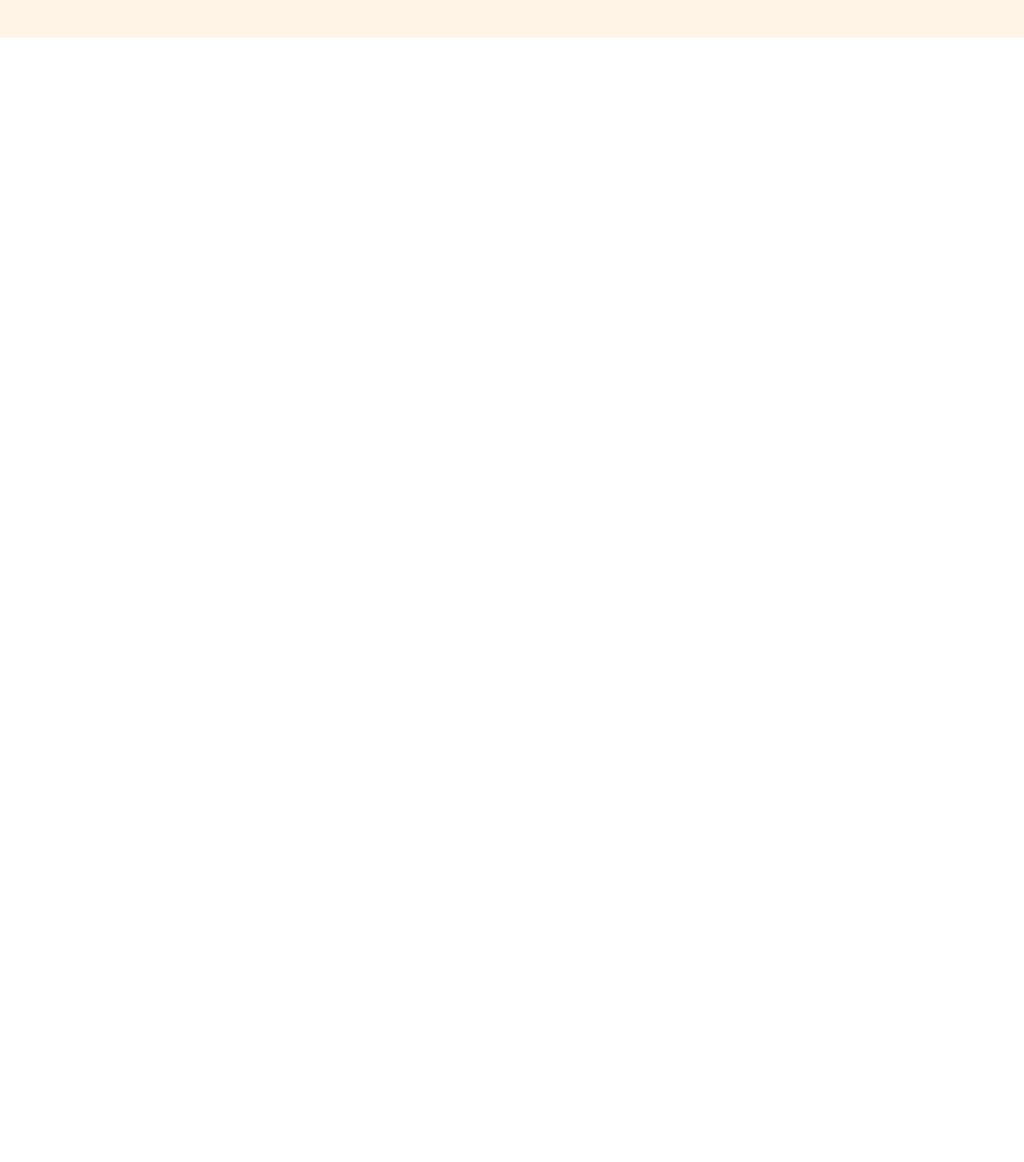
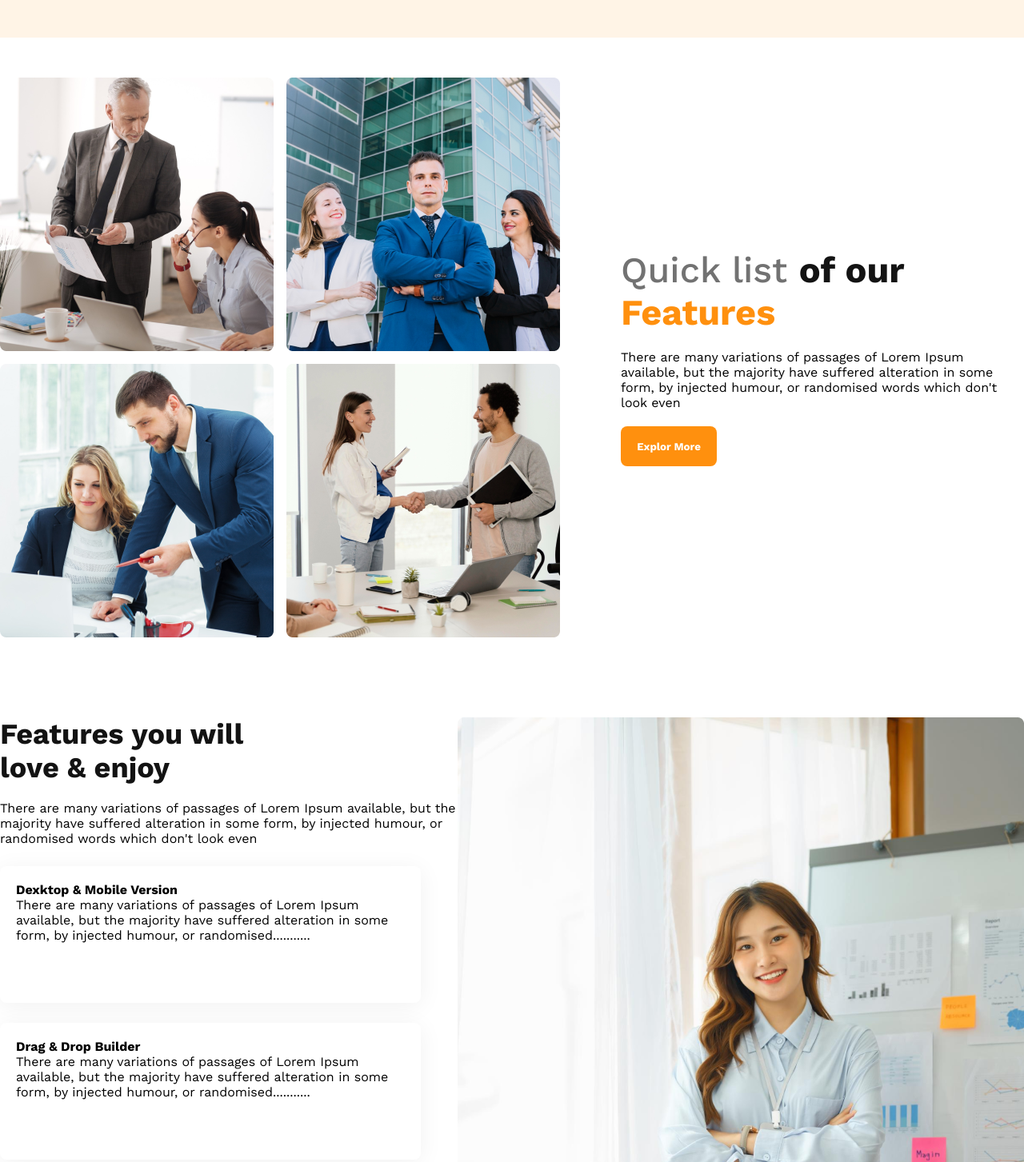
Before and after one commit to jakienrafi/g3-architecte, a plain HTML site: page index.html in a window 1280 px wide. Shown: the part 930-2383 px from the top of the page at 80% size. Before the commit the page ends 977 px from the top, so only its background shows below. Drawn offline with nearby package versions, Linux system fonts and the light colour scheme.

Commit message:
added features section

```diff
--- a/index.html
+++ b/index.html
@@ -34,7 +34,48 @@
             </div>
    </header>
    <main>
-
+        <div class="features">
+            <div class="features-img">
+                <img src="images/team1.png" alt="">
+                <img src="images/team2.png" alt="">
+                <img src="images/team3.png" alt="">
+                <img src="images/team4.png" alt="">
+            </div>
+            <div class="features-content">
+                <h3 class="features-title"><span class="ql">Quick list </span><span class="oo">of our</span><br><span class="f"> Features</span></h3>
+                <p class="features-disription">
+                    There are many variations of passages of Lorem Ipsum available, but the majority have suffered alteration in some form, by injected humour, or randomised words which don't look even
+                </p>
+                <button class="feature-btn">Explor More</button>
+            </div>
+        </div>
+        <section class="feature">
+            <div class="freture-content">
+                <div class="feature-titel">
+                    <h2>Features you will <br> love & enjoy</h2>
+                    <p>There are many variations of passages of Lorem Ipsum available, but the majority have suffered alteration in some form, by injected humour, or randomised words which don't look even</p>
+                </div>
+                <div class="box-1">
+                    <h4>Dexktop & Mobile Version</h4>
+                    <p>There are many variations of passages of Lorem Ipsum available, but the majority have suffered alteration in some form, by injected humour, or randomised...........</p>
+                </div>
+                <div class="box-2">
+                    <h4>Drag & Drop Builder</h4>
+                    <p>There are many variations of passages of Lorem Ipsum available, but the majority have suffered alteration in some form, by injected humour, or randomised...........</p>
+                </div>
+                <div class="box-3">
+                    <h4>Awesome Modern Design</h4>
+                    <p>There are many variations of passages of Lorem Ipsum available, but the majority have suffered alteration in some form, by injected humour, or randomised...........</p>
+                </div>
+                <div class="box-4">
+                    <h4>Super Easy to Edit</h4>
+                    <p>There are many variations of passages of Lorem Ipsum available, but the majority have suffered alteration in some form, by injected humour, or randomised...........</p>
+                </div>
+            </div>
+            <div class="feature-img">
+                <img src="images/architect.png" alt="">
+            </div>
+        </section>
    </main>
    <footer></footer>
 </body>
--- a/style.css
+++ b/style.css
@@ -57,12 +57,89 @@ nav h1{
 .banner-img img{
     width: 100%;
 }
+/* features section */
+main{
+    max-width: 1440px;
+    margin: 50px auto;
+}
+.features{
+    display: flex;
+    align-items: center;
+}
+.features-img{
+    display: grid;
+    grid-template-columns: repeat(2, 1fr);
+    gap: 16px;
+}
+.feature-btn{
+    width: 120px;
+    height: 50px;
+    border-radius: 8px;
+    background: #FF900E;
+    border: none;
+    color: #fff;
+    font-size: 800;
+    font-weight: bold;
+}
+.ql{
+    color: var(--dark-03, #727272);
+    font-size: 45px;
+    font-style: normal;
+    font-weight: 500;
+}
+.oo{
+    color: #131313;
+    font-size: 45px;
+    font-weight: 700;
+}
+.f{
+    color: #FF900E;
+    font-size: 45px;
+    font-weight: 700;
+}
+.features-content{
+    padding-left: 76px;
+}
+.features-disription{
+    margin: 20px 0;
+}
+.feature{
+    display: flex;
+    margin-top: 100px;
+}
+.feature-titel h2{
+    color: #131313;
+    font-size: 2.25rem;
+    margin-bottom: 20px;
+}
+.box-1, .box-2, .box-3, .box-4{
+    margin-top: 25px;
+    width: 486px;
+    padding: 20px;
+    height: 131px;
+    border-radius: 8px;
+    background: #FFF;
+    box-shadow: 0px 4px 30px 0px rgba(0, 0, 0, 0.06);
+}
+
+
+
+/* responsiv  */
 @media screen and (max-width: 576px) {
     header{
         padding: 20px;
     }
-    nav{
+    nav,
+    .features
+    {
         flex-direction: column;
+    }
+    .features-img{
+        display: grid;
+        grid-template-columns: repeat(1, 1fr);
+    }
+    .features-content {
+    padding: 10px;
     }
 }
 @media screen and (min-width:576px) and (max-width:992px) {
```
